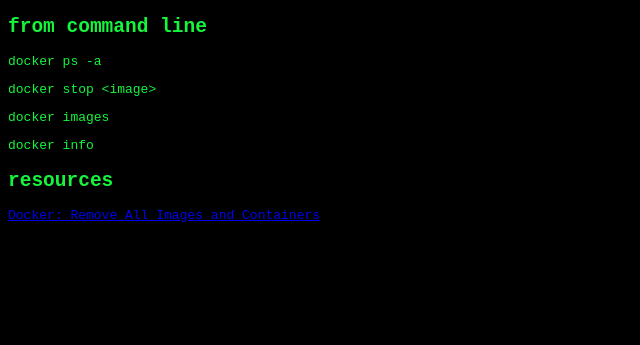
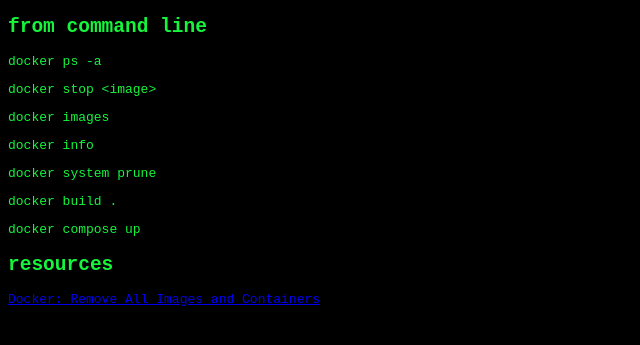
Before and after one commit to davejagoda/davejagoda.github.io, a Jekyll site: the page built from useful/useful_docker_commands.md, in a window 1280 px wide. Shown: the top 345 px of the page, without its empty margins (0-640 px from the left). Built offline with Jekyll 4.4.1, drawn with Linux system fonts in a browser that asks for light colours.

Commit message:
Add commands to useful_docker_commands.md

```diff
--- a/useful/useful_docker_commands.md
+++ b/useful/useful_docker_commands.md
@@ -14,6 +14,12 @@ from command line
 
 `docker info`
 
+`docker system prune`
+
+`docker build .`
+
+`docker compose up`
+
 resources
 ---------
 
```
